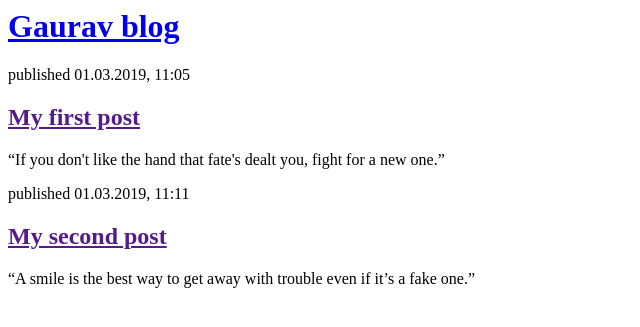
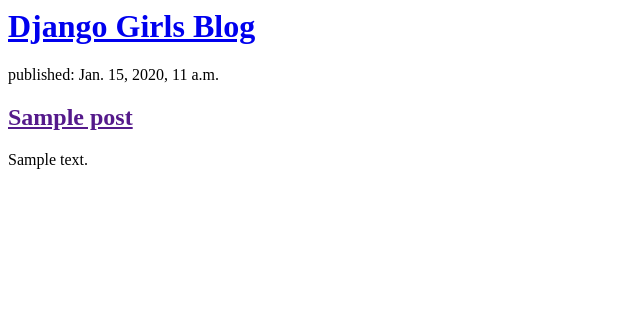
Before and after one commit to puzzels121/my-first-blog, a Django app: page / in a window 1280 px wide. Shown: the top 327 px of the page, without its empty margins (0-640 px from the left). Run offline with Django 3.2, Linux system fonts and the light colour scheme; tables that the repository leaves empty hold one stand-in row (values such as "Sample post").

Commit message:
Modified templates to display posts from database.

```diff
--- a/blog/templates/blog/post_list.html
+++ b/blog/templates/blog/post_list.html
@@ -4,18 +4,15 @@
 	</head>
 	<body>
 		<div>
-			<h1><a href="/">Gaurav blog</a></h1>
+    		<h1><a href="/">Django Girls Blog</a></h1>
 		</div>
 
-		<div>
-			<p>published 01.03.2019, 11:05</p>
-			<h2><a href="">My first post</a></h2>
-			<p>“If you don't like the hand that fate's dealt you, fight for a new one.” </p>
-		</div>
-		<div>
-			<p>published 01.03.2019, 11:11</p>
-			<h2><a href="">My second post</a></h2>
-			<p>“A smile is the best way to get away with trouble even if it’s a fake one.” </p>
-		</div>
-	</body>
+	{% for post in posts %}
+    <div>
+        <p>published: {{ post.published_date }}</p>
+        <h2><a href="">{{ post.title }}</a></h2>
+        <p>{{ post.text|linebreaksbr }}</p>
+    </div>
+	{% endfor %}
+		</body>
 </html>
--- a/blog/views.py
+++ b/blog/views.py
@@ -1,5 +1,7 @@
 from django.shortcuts import render
-
+from .models import Post
+from django.utils import timezone
 # Create your views here.
 def post_list(request):
-    return render(request, 'blog/post_list.html', {})
+    posts = Post.objects.all()
+    return render(request, 'blog/post_list.html', {'posts':posts})
```
